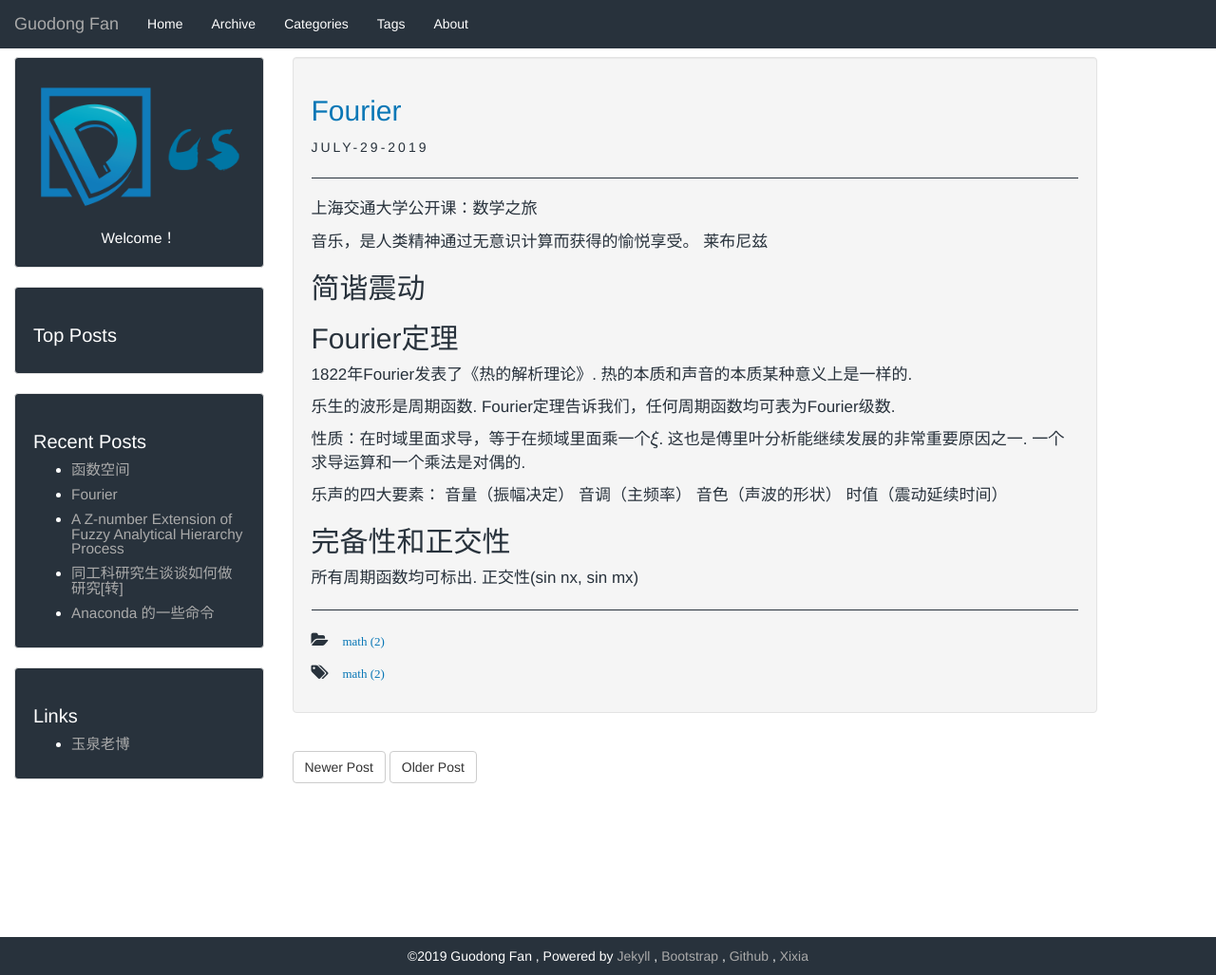
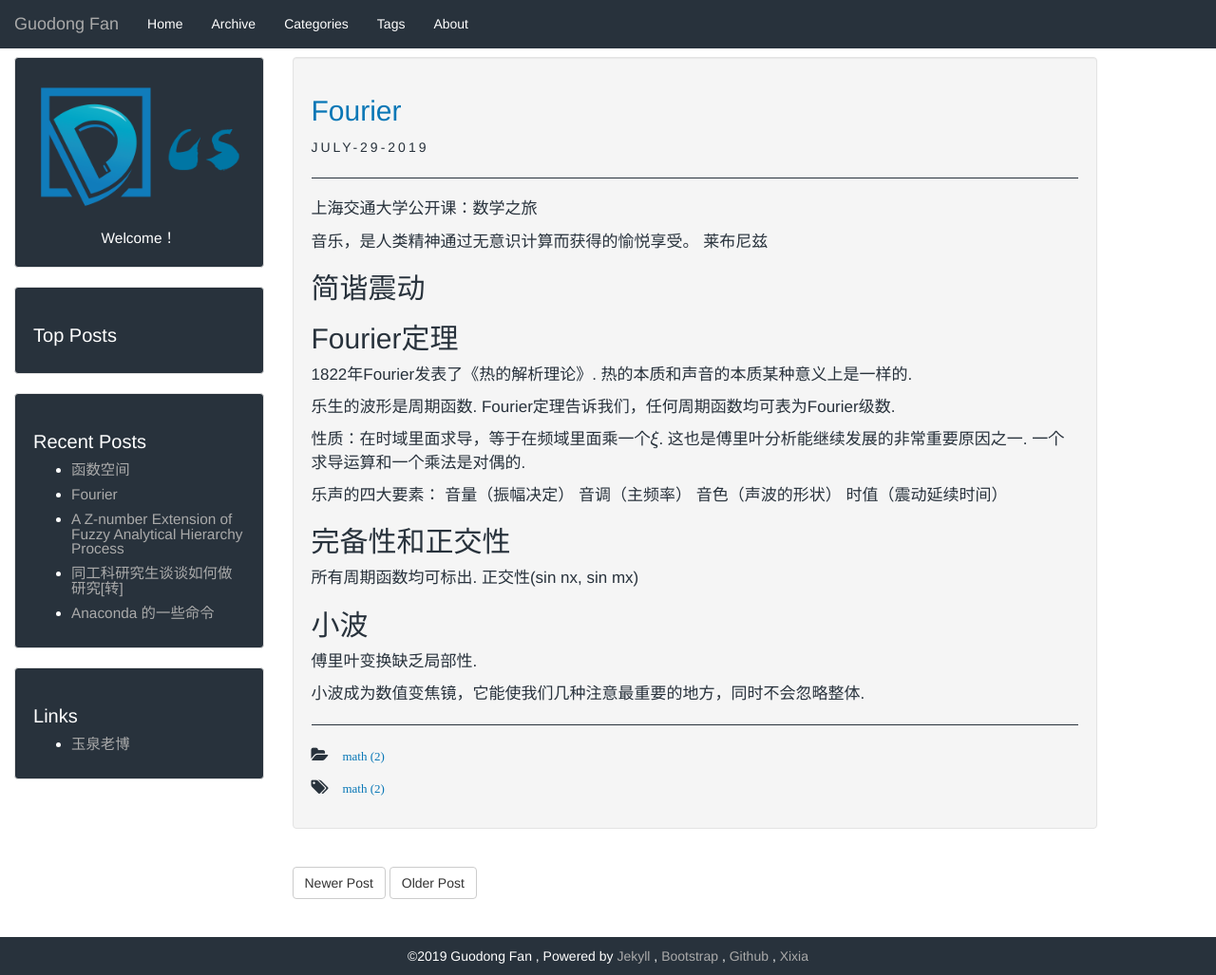
Before and after one commit to GuodongFan/GuodongFan.github.io, a Jekyll site: the page built from _posts/2019-07-29-Fourier.md, in a window 1280 px wide and 1027 px high. Shown: the whole window at 95% size. Built offline with Jekyll 4.4.1, drawn with Linux system fonts in a browser that asks for light colours; our own code applies the rules of GitHub Pages for plain Markdown files; formulas are drawn with MathJax 3.

Commit message:
Update 2019-07-29-Fourier.md

```diff
--- a/_posts/2019-07-29-Fourier.md
+++ b/_posts/2019-07-29-Fourier.md
@@ -31,3 +31,9 @@ Fourier定理告诉我们，任何周期函数均可表为Fourier级数.
 
 所有周期函数均可标出.
 正交性(sin nx, sin mx)
+
+
+## 小波
+傅里叶变换缺乏局部性.
+
+小波成为数值变焦镜，它能使我们几种注意最重要的地方，同时不会忽略整体.
```
